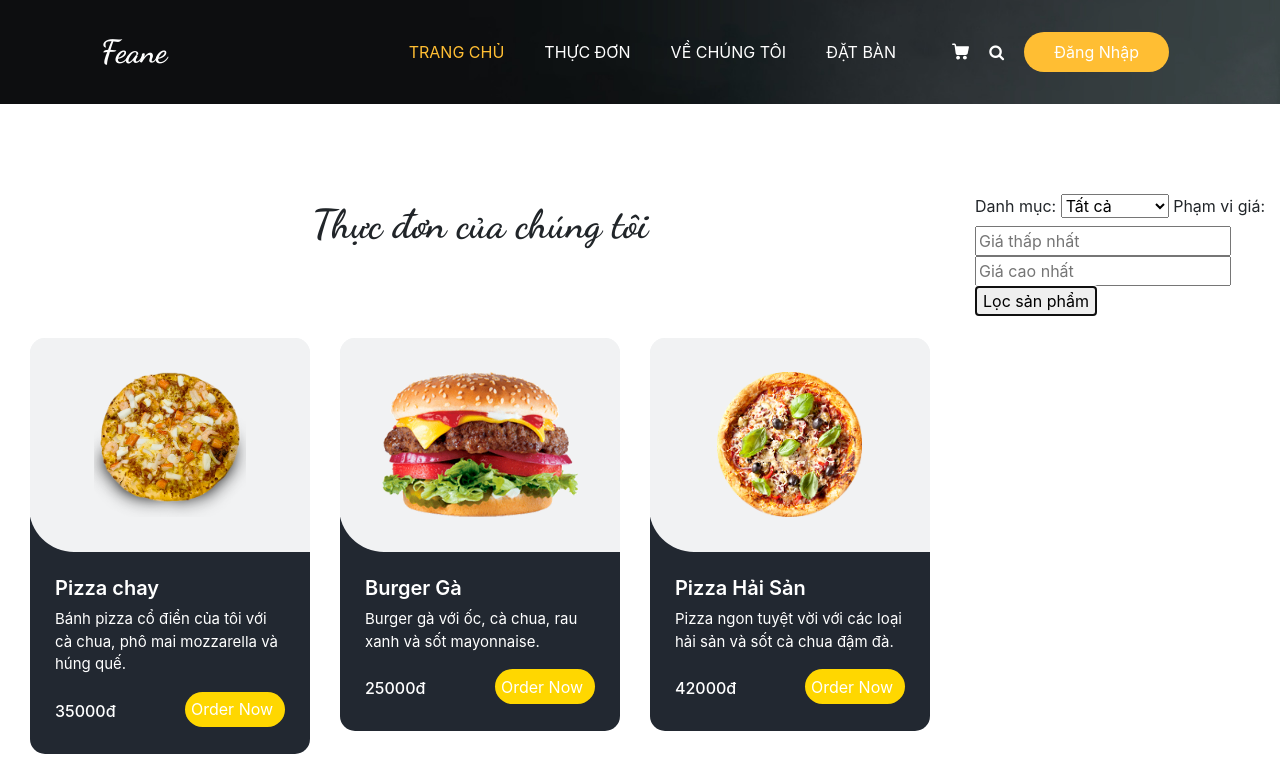
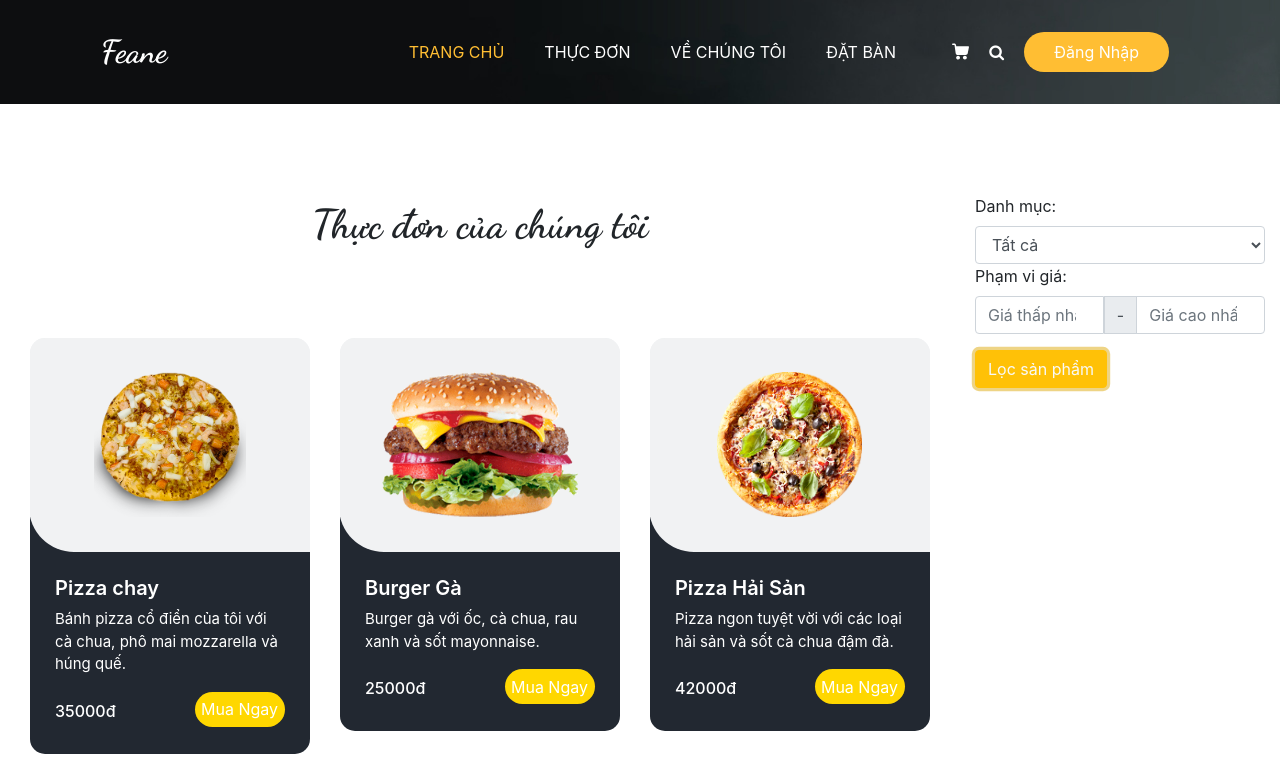
Before and after one commit to Phuc1105/ECMAScript-6, a website with bundled scripts: page client/menu.html in a window 1280 px wide. Both pictures are taken after a click on the button "Lọc sản phẩm". Shown: the top 775 px of the page. Built offline with nearby package versions, Linux system fonts and the light colour scheme; data requests are answered from the project's data file.

Commit message:
[js][html]-giao diện bộ lọc sản phẩm

```diff
--- a/assets/js/cart.js
+++ b/assets/js/cart.js
@@ -17,7 +17,7 @@ function showCartItems(cartData) {
             <td>${element.price}</td>
             <td width="300px">${element.detail}</td>
             <td>3</td>
-            <td><button type="button" class="btn btn-primary delete-btn">Xóa</button></td>
+            <td><button type="button" class="btn btn-danger delete-btn">Xóa</button></td>
         </tr>
         `;
     });
@@ -35,4 +35,5 @@ function showCartItems(cartData) {
             showCartItems(cartData);
         });
     });
+
 }
--- a/assets/js/client.product.js
+++ b/assets/js/client.product.js
@@ -64,8 +64,6 @@ let addToCart = function (productId) {
 };
 
 
-
-
 // Hàm để cập nhật số lượng sản phẩm trong giỏ hàng trên giao diện
 let updateCartCount = function () {
     const cartCountElement = document.getElementById('cartCount'); // Truy xuất phần tử theo ID
--- a/assets/js/filter.js
+++ b/assets/js/filter.js
@@ -29,9 +29,9 @@ function filterProducts() {
                                       <p>${element.detail}</p>
                                       <div class="options">
                                           <h6>${element.price}đ</h6>
-                                          <button class=" class="" style="width: 100px; height: 35px; text-align: justify; border-radius: 25px; background-color: gold; border: none; 	color: #fff;
+                                          <button class=" class="" style="width: 90px; height: 35px; text-align: justify; border-radius: 25px; background-color: gold; border: none; 	color: #fff;
                                           " type="submit" name="them"" onclick="addToCart(${element.id})">
-                                          Order Now
+                                          Mua Ngay
                                           </button>
                                       </div>
                                   </div>
--- a/client/menu.html
+++ b/client/menu.html
@@ -77,20 +77,24 @@
       </div>
       <div class="col-3 layout_padding">
         <label for="categoryFilter">Danh mục:</label>
-        <select id="categoryFilter">
+        <select id="categoryFilter" class="form-control">
           <option value="">Tất cả</option>
           <option value="1">Pizza</option>
           <option value="2">Hamburger</option>
         </select>
 
         <label for="priceRangeFilter">Phạm vi giá:</label>
-        <input type="number" id="minPrice" placeholder="Giá thấp nhất">
-        <input type="number" id="maxPrice" placeholder="Giá cao nhất">
+        <div class="input-group">
+          <input type="number" id="minPrice" class="form-control" placeholder="Giá thấp nhất">
+          <div class="input-group-prepend">
+            <span class="input-group-text">-</span>
+          </div>
+          <input type="number" id="maxPrice" class="form-control" placeholder="Giá cao nhất">
+        </div>
 
-        <button onclick="filterProducts()">Lọc sản phẩm</button>
+        <button onclick="filterProducts()" class="btn btn-warning mt-3 text-light">Lọc sản phẩm</button>
+      </div>
 
-        <ul id="productList"></ul>
-      </div>
     </div>
   </div>
 
```
Also changed, not shown: admin/index.html (+1 -1 lines), client/cart.html (+1 -1 lines).
